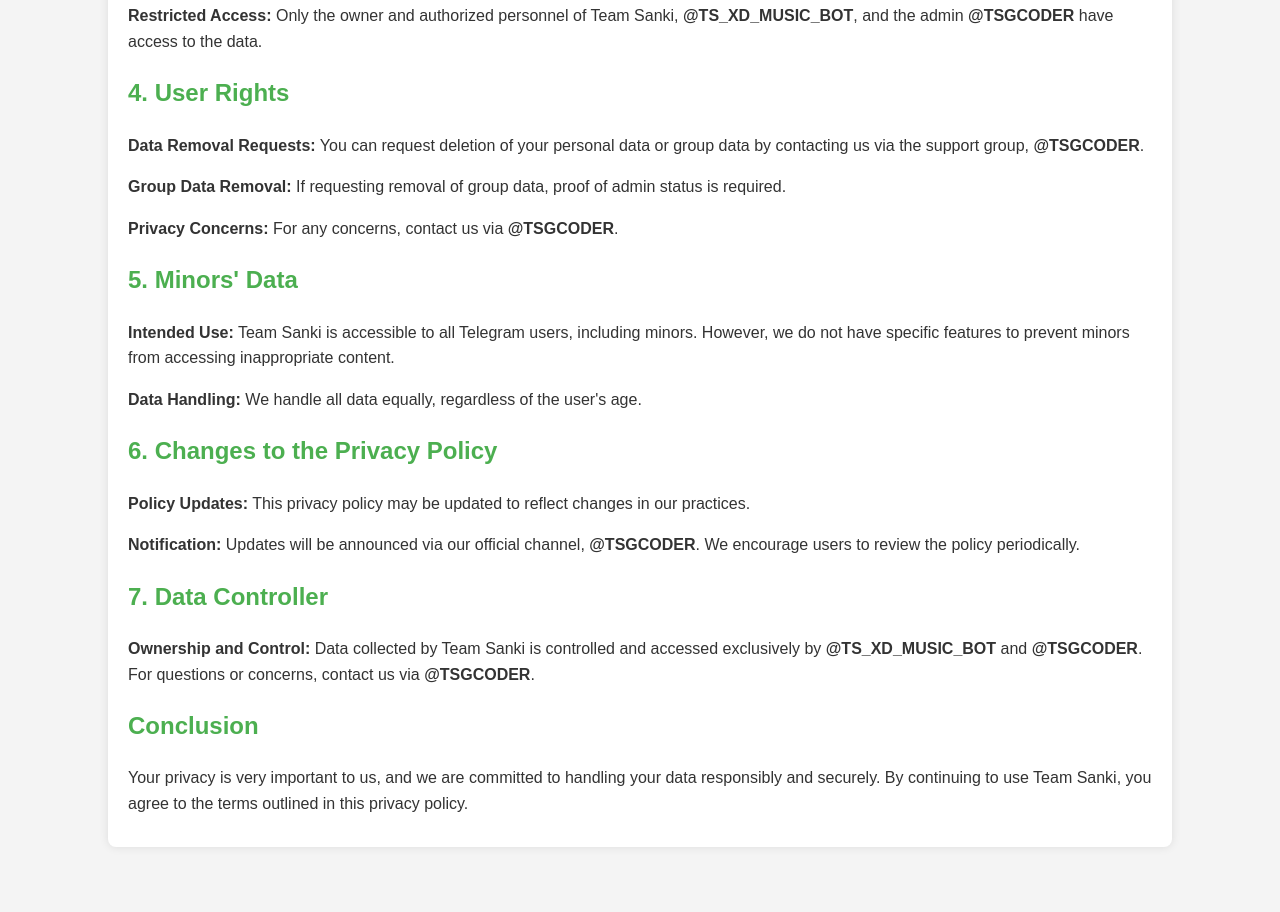
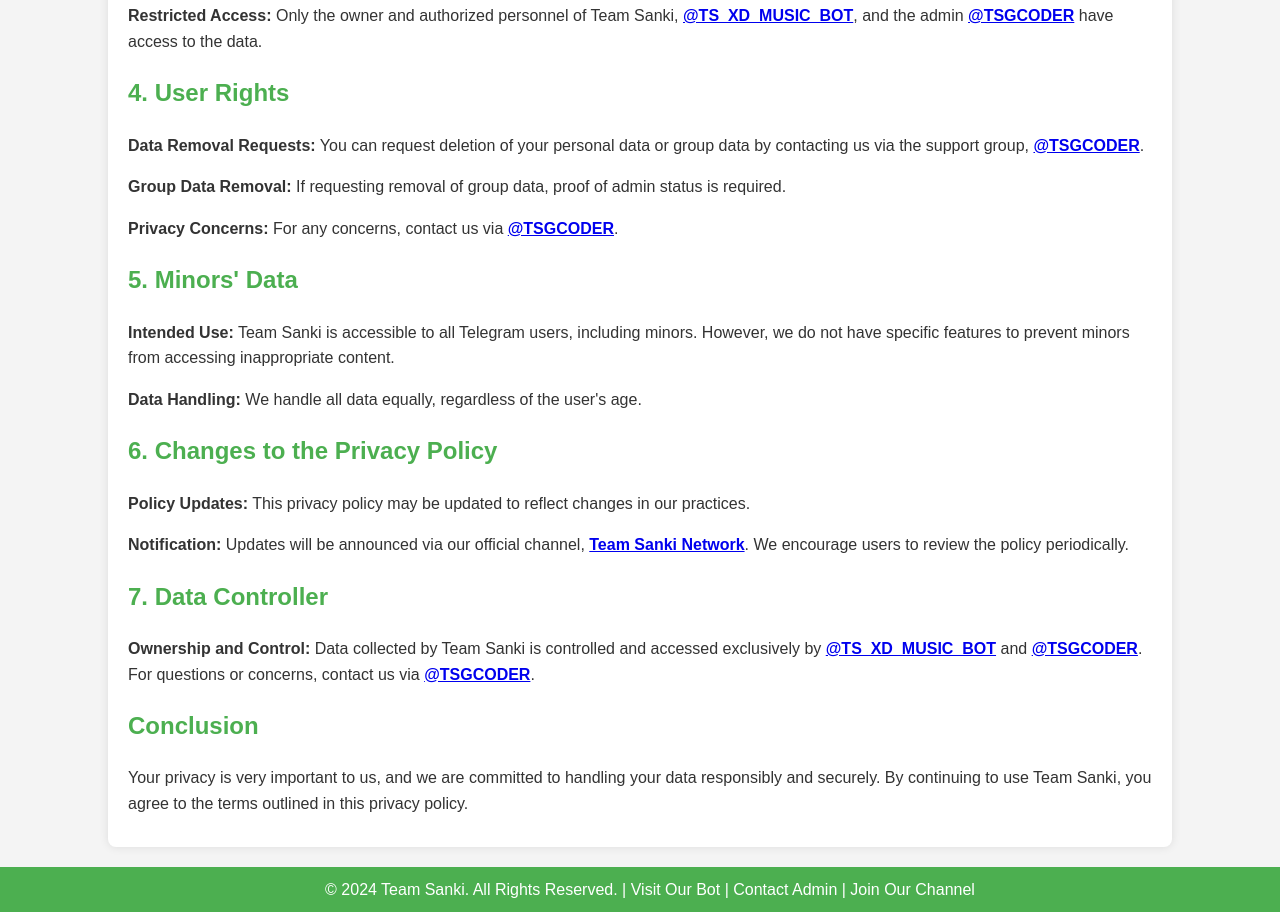
Before and after one commit to Teamsanki/sankipolicy, a plain HTML site: page index.html in a window 1280 px wide. Shown: the part 987-1899 px from the top of the page. Before the commit the page ends 1854 px from the top, so only its background shows below. Drawn offline with Linux system fonts and the light colour scheme.

Commit message:
Update index.html

```diff
--- a/index.html
+++ b/index.html
@@ -46,13 +46,24 @@
             color: white;
             text-align: center;
             padding: 10px;
-            position: absolute;
+            position: relative;
+            bottom: 0;
             width: 100%;
-            bottom: 0;
+        }
+        footer p {
+            margin: 0;
+        }
+        footer a {
+            color: white;
+            text-decoration: none;
         }
         .important {
             font-weight: bold;
             color: #e74c3c;
+        }
+        .clickable-links a {
+            color: #4CAF50;
+            text-decoration: none;
         }
     </style>
 </head>
@@ -65,7 +76,7 @@
         <h2>Effective Date: December 22, 2024</h2>
 
         <p><strong>Introduction:</strong><br>
-        Welcome to Team Sanki! This privacy policy outlines how we collect, use, store, and protect your data when you interact with our bot, <strong>@TS_XD_MUSIC_BOT</strong>, and use our services. By using Team Sanki, you agree to the collection and use of information in accordance with this policy.</p>
+        Welcome to Team Sanki! This privacy policy outlines how we collect, use, store, and protect your data when you interact with our bot, <strong><a href="https://t.me/TS_XD_MUSIC_BOT" target="_blank">@TS_XD_MUSIC_BOT</a></strong>, and use our services. By using Team Sanki, you agree to the collection and use of information in accordance with this policy.</p>
 
         <h2>1. Data Collection and Storage</h2>
         <p><strong>Data Collected:</strong></p>
@@ -85,12 +96,12 @@
 
         <h2>3. Data Protection</h2>
         <p><strong>Security Measures:</strong> We implement industry-standard security practices to protect your data. It is stored securely in backend systems and databases to prevent unauthorized access.</p>
-        <p><strong>Restricted Access:</strong> Only the owner and authorized personnel of Team Sanki, <strong>@TS_XD_MUSIC_BOT</strong>, and the admin <strong>@TSGCODER</strong> have access to the data.</p>
+        <p><strong>Restricted Access:</strong> Only the owner and authorized personnel of Team Sanki, <strong><a href="https://t.me/TS_XD_MUSIC_BOT" target="_blank">@TS_XD_MUSIC_BOT</a></strong>, and the admin <strong><a href="https://t.me/TSGCODER" target="_blank">@TSGCODER</a></strong> have access to the data.</p>
 
         <h2>4. User Rights</h2>
-        <p><strong>Data Removal Requests:</strong> You can request deletion of your personal data or group data by contacting us via the support group, <strong>@TSGCODER</strong>.</p>
+        <p><strong>Data Removal Requests:</strong> You can request deletion of your personal data or group data by contacting us via the support group, <strong><a href="https://t.me/TSGCODER" target="_blank">@TSGCODER</a></strong>.</p>
         <p><strong>Group Data Removal:</strong> If requesting removal of group data, proof of admin status is required.</p>
-        <p><strong>Privacy Concerns:</strong> For any concerns, contact us via <strong>@TSGCODER</strong>.</p>
+        <p><strong>Privacy Concerns:</strong> For any concerns, contact us via <strong><a href="https://t.me/TSGCODER" target="_blank">@TSGCODER</a></strong>.</p>
 
         <h2>5. Minors' Data</h2>
         <p><strong>Intended Use:</strong> Team Sanki is accessible to all Telegram users, including minors. However, we do not have specific features to prevent minors from accessing inappropriate content.</p>
@@ -98,17 +109,17 @@
 
         <h2>6. Changes to the Privacy Policy</h2>
         <p><strong>Policy Updates:</strong> This privacy policy may be updated to reflect changes in our practices.</p>
-        <p><strong>Notification:</strong> Updates will be announced via our official channel, <strong>@TSGCODER</strong>. We encourage users to review the policy periodically.</p>
+        <p><strong>Notification:</strong> Updates will be announced via our official channel, <strong><a href="https://t.me/Teamsankinetworkk" target="_blank">Team Sanki Network</a></strong>. We encourage users to review the policy periodically.</p>
 
         <h2>7. Data Controller</h2>
-        <p><strong>Ownership and Control:</strong> Data collected by Team Sanki is controlled and accessed exclusively by <strong>@TS_XD_MUSIC_BOT</strong> and <strong>@TSGCODER</strong>. For questions or concerns, contact us via <strong>@TSGCODER</strong>.</p>
+        <p><strong>Ownership and Control:</strong> Data collected by Team Sanki is controlled and accessed exclusively by <strong><a href="https://t.me/TS_XD_MUSIC_BOT" target="_blank">@TS_XD_MUSIC_BOT</a></strong> and <strong><a href="https://t.me/TSGCODER" target="_blank">@TSGCODER</a></strong>. For questions or concerns, contact us via <strong><a href="https://t.me/TSGCODER" target="_blank">@TSGCODER</a></strong>.</p>
 
         <h2>Conclusion</h2>
         <p>Your privacy is very important to us, and we are committed to handling your data responsibly and securely. By continuing to use Team Sanki, you agree to the terms outlined in this privacy policy.</p>
     </div>
 
     <footer>
-        <p>&copy; 2024 Team Sanki. All Rights Reserved.</p>
+        <p>&copy; 2024 Team Sanki. All Rights Reserved. | <a href="https://t.me/TS_XD_MUSIC_BOT" target="_blank">Visit Our Bot</a> | <a href="https://t.me/TSGCODER" target="_blank">Contact Admin</a> | <a href="https://t.me/Teamsankinetworkk" target="_blank">Join Our Channel</a></p>
     </footer>
 </body>
 </html>
```
